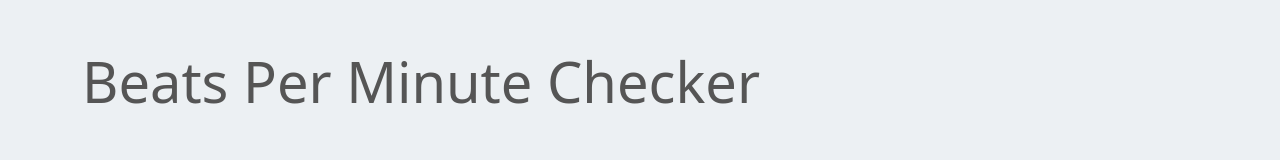
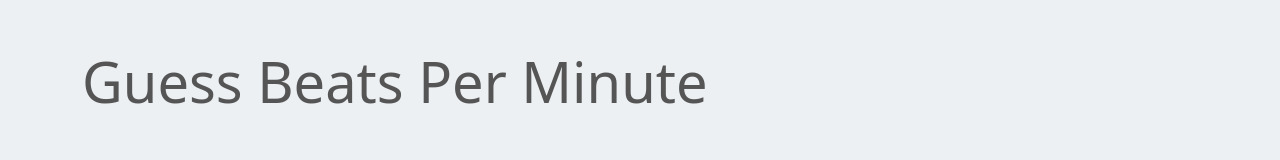
Before and after one commit to THEWhiteArrow/bpm-guessing, a plain HTML site: page index.html in a window 1280 px wide. Shown: the top 160 px of the page. Drawn offline with Linux system fonts and the light colour scheme; a script that the page names is missing.

Commit message:
updated names

```diff
--- a/index.html
+++ b/index.html
@@ -5,7 +5,7 @@
    <meta charset="UTF-8">
    <meta http-equiv="X-UA-Compatible" content="IE=edge">
    <meta name="viewport" content="width=device-width, initial-scale=1.0">
-   <title>BPM Checker</title>
+   <title>BPM Guessing</title>
    <link rel="shortcut icon" href="./public/assets/icon.png" type="image/png">
    <link rel="stylesheet" href="./public/styles/bootstrap.min.css">
    <link rel="stylesheet" href="./public/styles/neumo.css">
@@ -14,7 +14,7 @@
 
 <body class="neumo-container container py-5 flex-column">
 
-   <h1 class="display-4 mb-5">Beats Per Minute Checker</h1>
+   <h1 class="display-4 mb-5">Guess Beats Per Minute</h1>
 
    <form id="form" class="d-flex flex-column">
       <label for="searchbar" class="lead fs-4">Enter track's name to search on Spotify</label>
```
